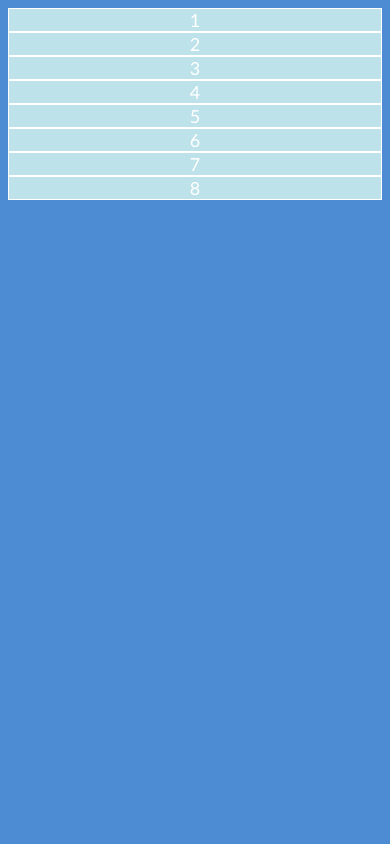
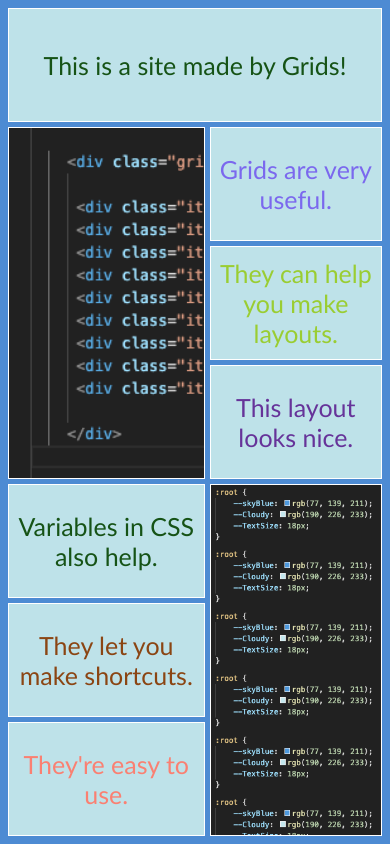
Before and after one commit to asjogren2006/Grid-Project, a plain HTML site: page index.html in a window 390 px wide. Drawn offline with Linux system fonts and the light colour scheme.

Commit message:
maybe done close

```diff
--- a/index.html
+++ b/index.html
@@ -1,19 +1,26 @@
 <!DOCTYPE html>
 <html lang="en">
 <head>
+  <meta charset="UTF-8">
+  <meta http-equiv="X-UA-Compatible" content="IE=edge">
+  <meta name="viewport" content="width=device-width, initial-scale=1.0">
+  <title>Document</title>
   <link rel="stylesheet" href="style.css">
 </head>
 <body>
 
     <div class="grid">
-        <div class="item">1</div>
-        <div class="item">2</div>
-        <div class="item">3</div>
-        <div class="item">4</div>
-        <div class="item">5</div>
-        <div class="item">6</div>
-        <div class="item">7</div>
-        <div class="item">8</div>
+
+     <div class="item item1">This is a site made by Grids!</div>
+     <div class="item item2"></div>
+     <div class="item item3">Grids are very useful.</div>
+     <div class="item item4">They can help you make layouts.</div>
+     <div class="item item5">This layout looks nice.</div>
+     <div class="item item6">Variables in CSS also help.</div>
+     <div class="item item7"></div>
+     <div class="item item8">They let you make shortcuts.</div>
+     <div class="item item9">They're easy to use.</div>
+
     </div>
 
 
--- a/style.css
+++ b/style.css
@@ -18,4 +18,106 @@ html {
     color: white;
     font-family: 'Trebuchet MS', 'Lucida Sans Unicode', 'Lucida Grande', 'Lucida Sans', Arial, sans-serif;
     font-size: var(--TextSize);
+    text-align: center;
 }
+
+.grid {
+    display: grid;
+    grid-template-columns: auto auto;
+    grid-template-rows: repeat(7, 13.5vh);
+    grid-gap: 5px;
+}
+
+.item1 {
+    grid-column: span 2 ;
+    color: rgb(22, 83, 22);
+    font-size: 50px;
+    justify-content: center;
+    align-items: center;
+    position: relative;
+}
+
+.item2 {
+    grid-row: span 3;
+    background-image: url(images/bigger.png);
+    display: flex;
+    background-size: cover;
+    background-attachment:local;
+}
+
+.item3 {
+    color: mediumslateblue;
+}
+
+.item4 {
+    color: yellowgreen;
+}
+
+.item5 {
+    color: rebeccapurple;
+}
+
+.item6 {
+    color: rgb(22, 83, 22);
+}
+
+.item7 {
+    grid-row: span 3;
+    background-image: url(images/variable.png);
+    display: flex;
+    background-size: contain;
+
+}
+
+.item8 {
+    color: saddlebrown;
+}
+
+.item9 {
+    color: salmon;
+}
+
+
+@media only screen and (max-width: 950px) {
+
+    .item1 {
+        justify-content: center;
+        align-items: center;
+        position: relative;
+    }
+
+
+    .item2 {
+        grid-row: span 3;
+        background-image: url(images/bigger.png);
+        display: flex;
+        background-size: cover;
+
+    }
+}
+
+@media only screen and (max-width: 650px) {
+
+
+    .grid {
+        grid-template-rows: repeat(7, 13.5vh);
+    }
+
+    .item1 {
+        justify-content: center;
+        align-items: center;
+        position: relative;
+
+    }
+
+    .item2 {
+
+        background-size: cover;
+
+    }
+
+    .item {
+        font-size: 25px;
+
+    }
+}
```
Also changed, not shown: images/bigger.png (added), images/divs.png (added), images/variable.png (added).
